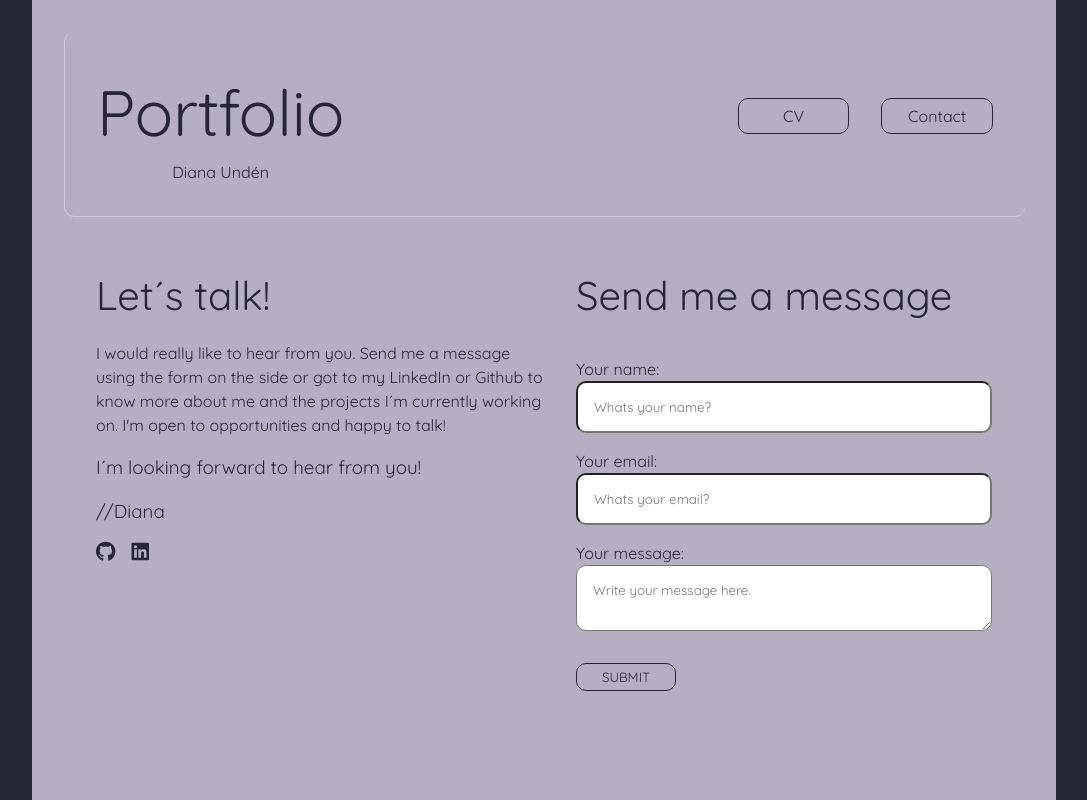
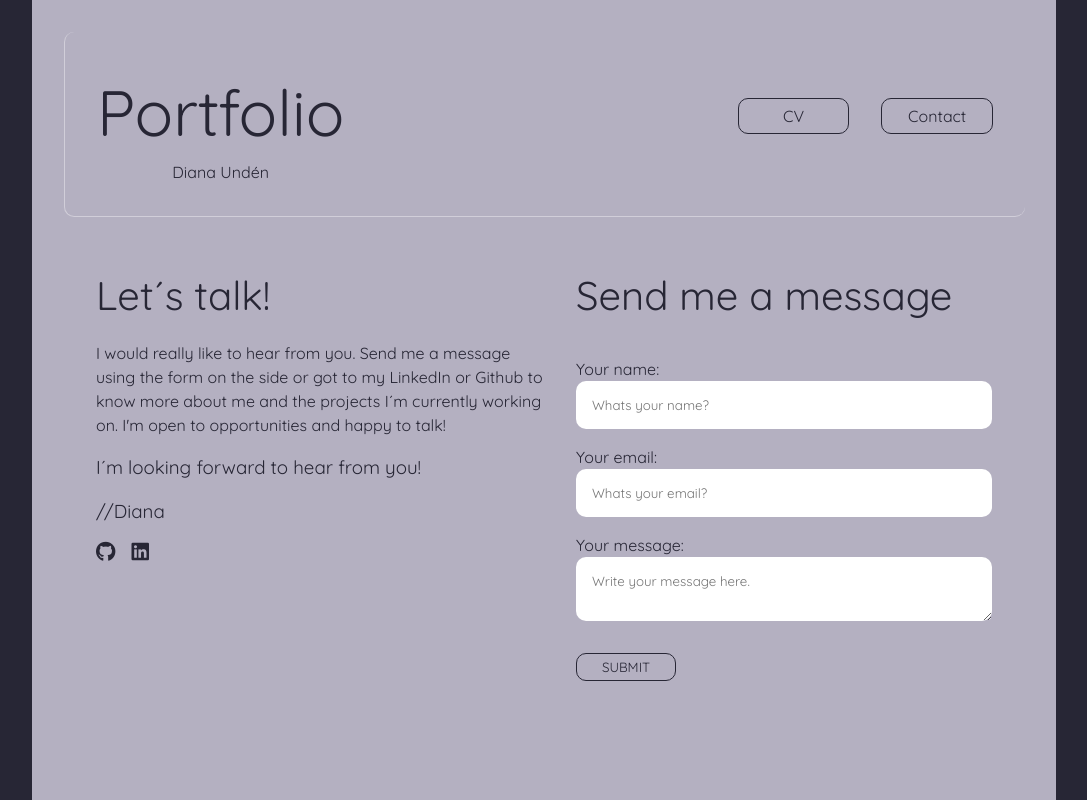
Before and after one commit to Vardagsbruket/portfolio, a React (Vite) app: page /contact in a window 1280 px wide. Shown: the top 800 px of the page, without its empty margins (96-1183 px from the left). Built offline with nearby package versions, Linux system fonts and the light colour scheme.

Commit message:
fix hover effect on buttons in header

```diff
--- a/src/components/ContactForm.css
+++ b/src/components/ContactForm.css
@@ -20,6 +20,7 @@ textarea {
   padding: 1rem;
   border-radius: 10px;
   font-family: "Quicksand", sans-serif;
+  border: none;
 }
 button {
   width: 100px;
--- a/src/components/Header.css
+++ b/src/components/Header.css
@@ -36,6 +36,7 @@
   text-decoration: none;
   font-weight: 700;
   color: #272635;
+  border-radius: 10px;
 }
 .button-header:hover {
   background-color: #272635;
```
